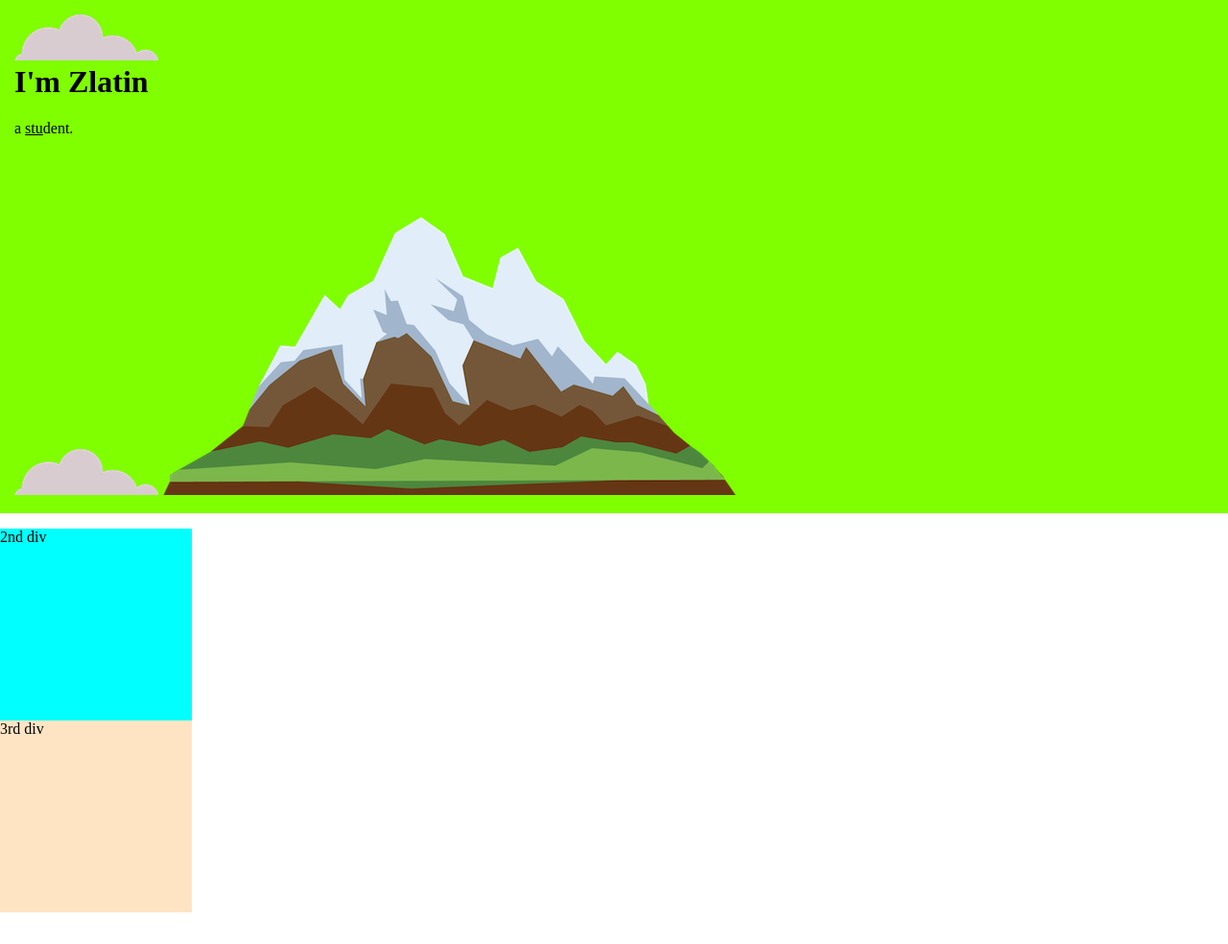
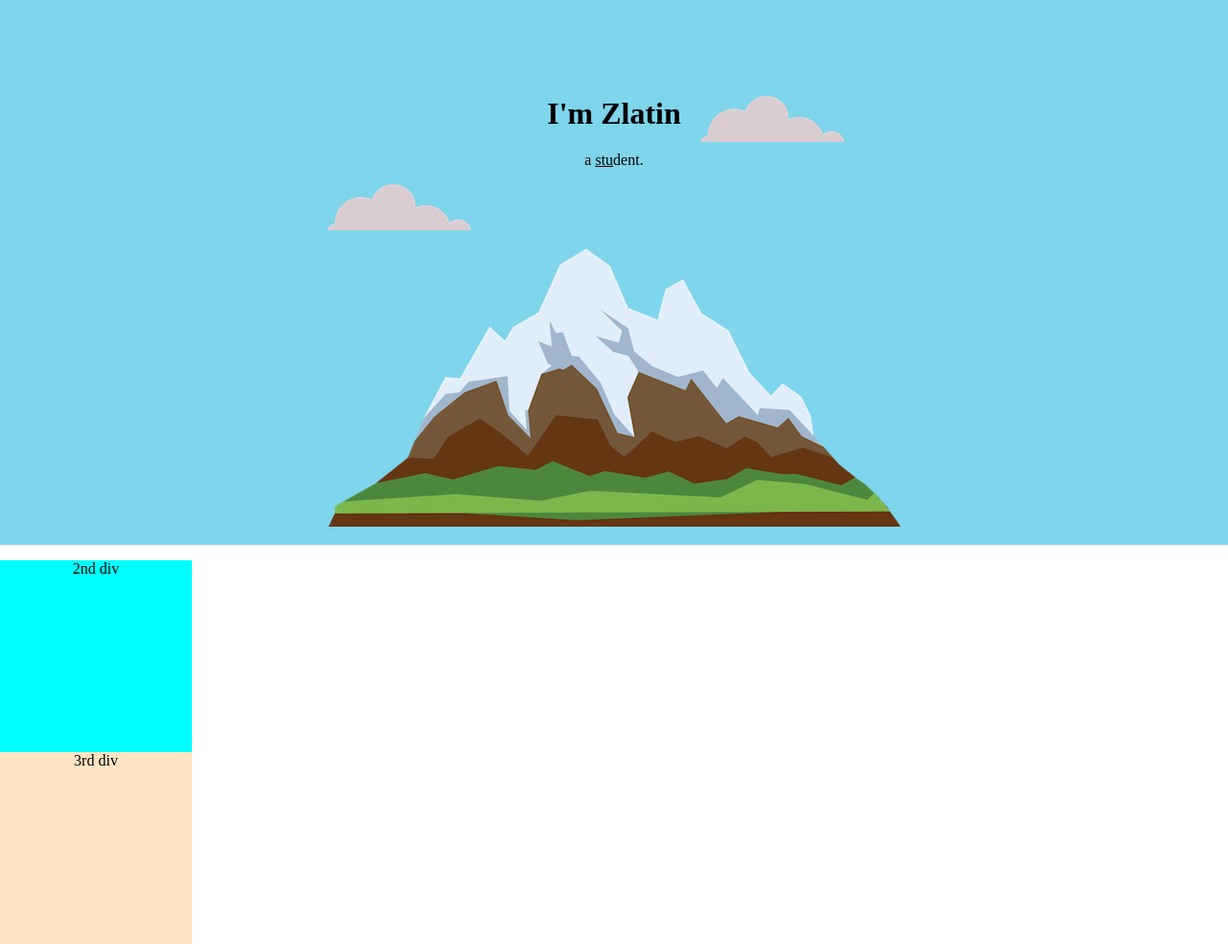
Before and after one commit to ZlatinZlatinov/Udemy-Projects, a plain HTML site: page InterMediate CSS/idex.html in a window 1280 px wide. Shown: the whole page at 96% size. Before the commit the page ends 951 px from the top, so only its background shows below. Drawn offline with Linux system fonts and the light colour scheme.

Commit message:
elements positioning

```diff
--- a/InterMediate CSS/idex.html
+++ b/InterMediate CSS/idex.html
@@ -8,10 +8,10 @@
     </head>
     <body>
         <div class="topDiv">
-            <img src="images/cloud.png" alt="cloud-image">
+            <img class="topCloud" src="images/cloud.png" alt="cloud-image">
             <h1>I'm Zlatin</h1>
             <p>a <span class="pro">stu</span>dent.</p>
-            <img src="images/cloud.png" alt="cloud-image">
+            <img class="bootomCloud" src="images/cloud.png" alt="cloud-image">
             <img src="images/mountain.png" alt="mointain-image">
         </div>
         <div class="middleDiv">
--- a/InterMediate CSS/styles.css
+++ b/InterMediate CSS/styles.css
@@ -1,5 +1,6 @@
 body {
     margin: 0px;
+    text-align: center;
 }
 
 h1 {
@@ -7,12 +8,13 @@ h1 {
 }
 
 .topDiv {
-    background-color: chartreuse;
+    background-color: rgb(127, 213, 235);
     margin-top: 0px;
     margin-left: 0px;
     margin-right: 0px;
     padding: 15px;
-
+    position: relative;
+    padding-top: 100px;
 }
 
 .middleDiv {
@@ -29,3 +31,13 @@ h1 {
 .pro {
     text-decoration: underline;
 }
+
+.bootomCloud {
+    position: absolute;
+}
+
+.topCloud {
+    position: absolute;
+    right: 400px;
+    top: 100px;
+}
```
